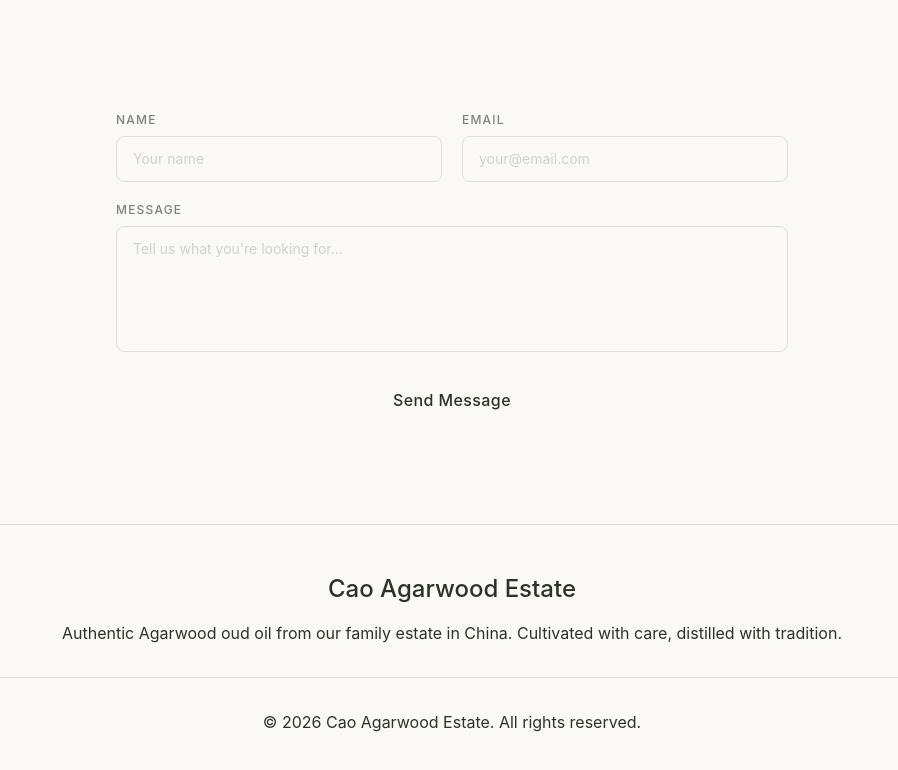
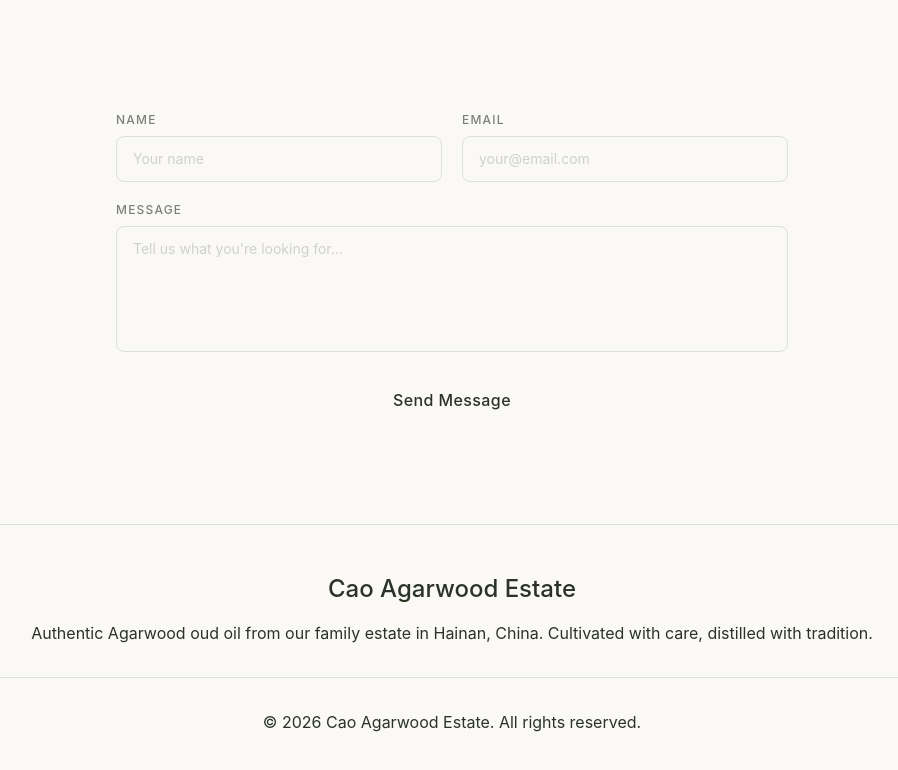
Before and after one commit to yahyaobeid/agarwood, a React (Vite) app: page / in a window 1280 px wide. Shown: the part 4364-5134 px from the top of the page, without its empty margins (188-1086 px from the left). Built offline with nearby package versions, Linux system fonts and the light colour scheme.

Commit message:
updated footer

```diff
--- a/src/app/components/Footer.tsx
+++ b/src/app/components/Footer.tsx
@@ -8,7 +8,7 @@ export function Footer() {
           <div className="text-center">
             <h3 className="text-2xl mb-4 text-primary">Cao Agarwood Estate</h3>
             <p className="text-muted-foreground">
-              Authentic Agarwood oud oil from our family estate in China.
+              Authentic Agarwood oud oil from our family estate in Hainan, China.
               Cultivated with care, distilled with tradition.
             </p>
           </div>
```
